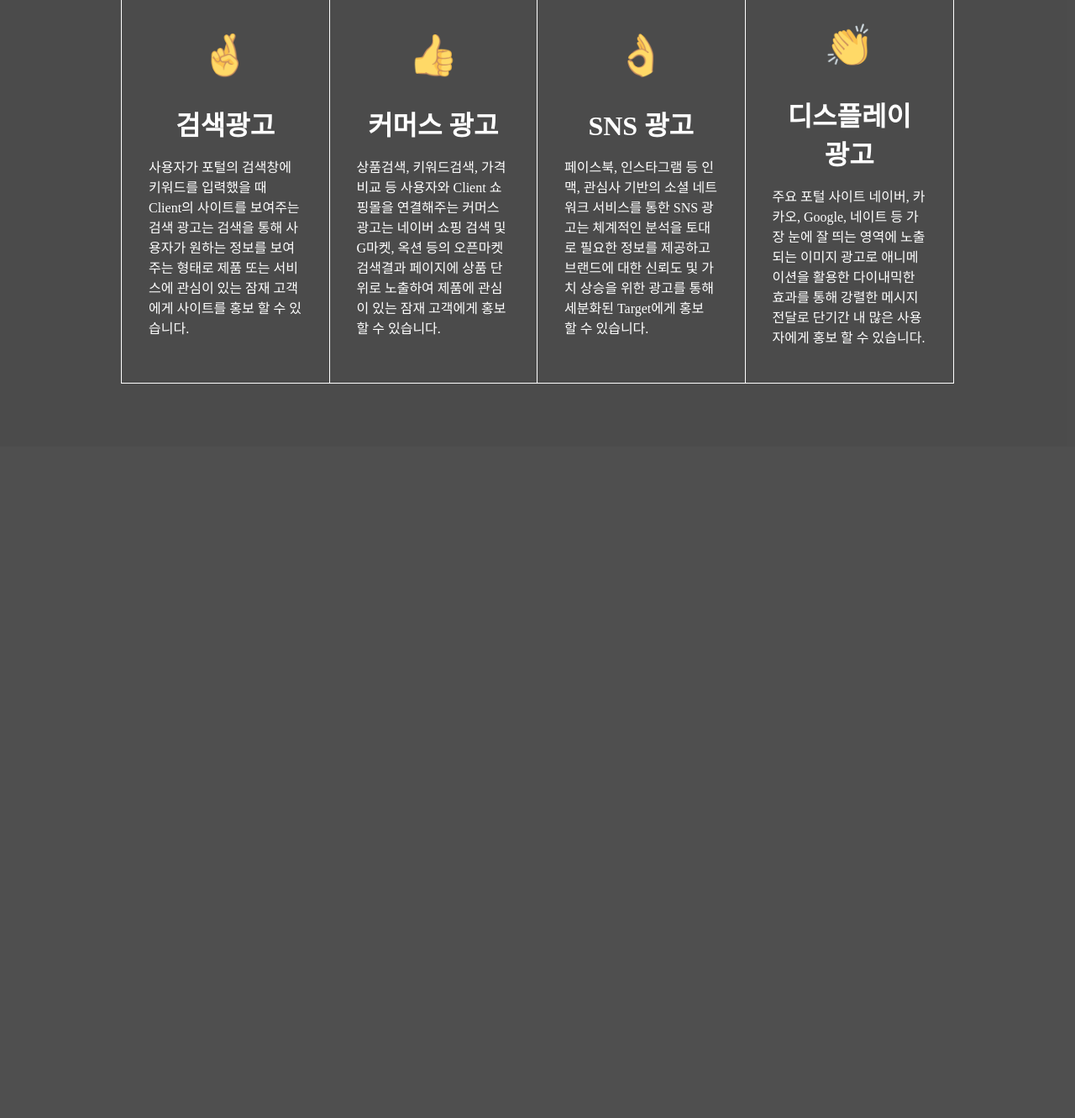
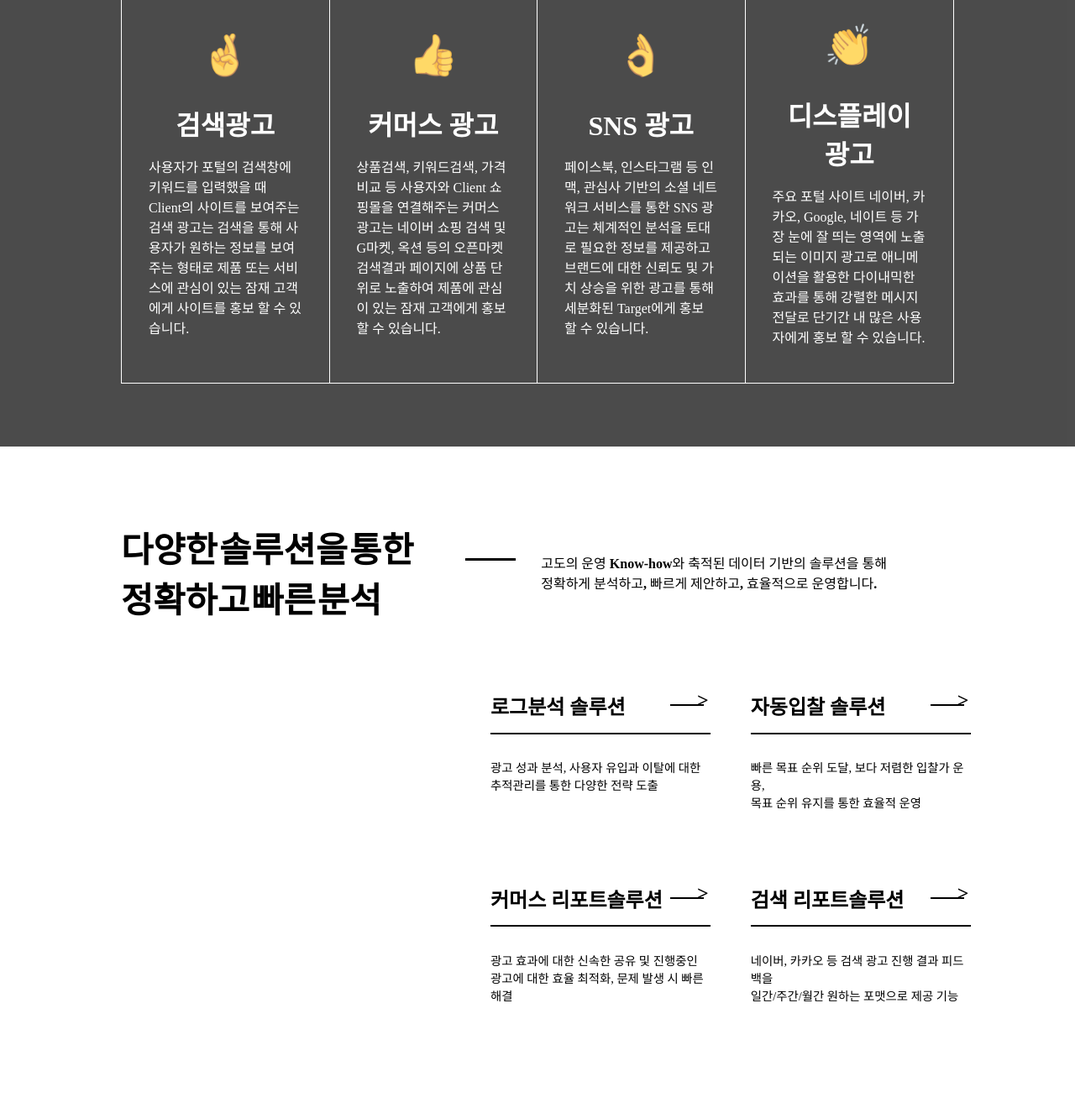
Before and after one commit to sichan1301/publish_study, a PHP site: page / in a window 1280 px wide. Shown: the part 1868-3200 px from the top of the page at 84% size. Before the commit the page ends 2325 px from the top, so only its background shows below. Run offline with PHP 8.4, Linux system fonts and the light colour scheme.

Commit message:
add einsmedia section4

```diff
--- a/einsmedia/index.html
+++ b/einsmedia/index.html
@@ -138,6 +138,41 @@
         </ul>
     </section>
 
+    <section id="section4">
+        <header>
+            <p class="section4_title">다양한 솔루션을 통한<br>정확하고 빠른 분석</p>
+            <p class="section4_subtitle">고도의 운영 Know-how와 축적된 데이터 기반의 솔루션을 통해 <br> 정확하게 분석하고, 빠르게 제안하고, 효율적으로 운영합니다.</p>
+        </header>
+
+        <article id="solution">
+            <ul>
+                <li>
+                    <p class="title">로그분석 솔루션</p>
+                    <div></div>
+                    <p class="subtitle">광고 성과 분석, 사용자 유입과 이탈에 대한 <br>추적관리를 통한 다양한 전략 도출</p>
+                </li>
+
+                <li>
+                    <p class="title">자동입찰 솔루션</p>
+                    <div></div>
+                    <p class="subtitle">빠른 목표 순위 도달, 보다 저렴한 입찰가 운용, <br>목표 순위 유지를 통한 효율적 운영</p>
+                </li>
+
+                <li>
+                    <p class="title">커머스 리포트솔루션</p>
+                    <div></div>
+                    <p class="subtitle">광고 효과에 대한 신속한 공유 및 진행중인 광고에 대한 효율 최적화, 문제 발생 시 빠른 해결</p>
+                </li>
+
+                <li>
+                    <p class="title">검색 리포트솔루션</p>
+                    <div></div>
+                    <p class="subtitle">네이버, 카카오 등 검색 광고 진행 결과 피드백을 <br>일간/주간/월간 원하는 포맷으로 제공 기능</p>
+                </li>
+            </ul>
+        </article>
+    </section>
+
 
 </body>
 </html>
--- a/einsmedia/scss/_index.scss
+++ b/einsmedia/scss/_index.scss
@@ -234,3 +234,99 @@
     }
   }
 }
+
+#section4 {
+  padding: 3em 9em;
+  height: 100vh;
+  header {
+    display: flex;
+    align-items: center;
+    justify-content: space-between;
+
+    .section4_title {
+      font-size: 2.6rem;
+      font-weight: 900;
+      word-spacing: -0.2em;
+    }
+
+    .section4_subtitle {
+      font-size: 1rem;
+      position: relative;
+      font-weight: 550;
+      margin-right: 5em;
+      word-spacing: 0;
+      &::before {
+        position: absolute;
+        display: block;
+        content: " ";
+        background-color: black;
+        top: 7px;
+        left: -90px;
+        width: 60px;
+        height: 3px;
+      }
+    }
+  }
+
+  @keyframes moving {
+    0% {
+      transform: translateY(-100%);
+    }
+    100% {
+      transform: translateY(0);
+    }
+  }
+
+  #solution {
+    width: 70%;
+    margin-left: 25em;
+    ul {
+      display: flex;
+      flex-wrap: wrap;
+      li {
+        width: 40%;
+        list-style: none;
+        margin-right: 3em;
+        margin-bottom: 3em;
+        position: relative;
+        .title {
+          cursor: pointer;
+          font-size: 1.5rem;
+          font-weight: 800;
+          margin-bottom: 0.6em;
+          &::before {
+            position: absolute;
+            content: " ";
+            top: 40px;
+            right: 8px;
+            height: 2px;
+            width: 40px;
+            background-color: black;
+          }
+          &::after {
+            position: absolute;
+            content: ">";
+            top: 22px;
+            right: 2px;
+          }
+        }
+        div {
+          cursor: pointer;
+          background-color: black;
+          height: 2px;
+          width: 100%;
+          transition: all 1s;
+          &:hover {
+            animation: moving;
+          }
+        }
+        .subtitle {
+          margin-top: 2em;
+          width: 100%;
+          font-size: 0.9rem;
+          font-weight: 500;
+        }
+      }
+    }
+  }
+}
```
Also changed, not shown: einsmedia/css/common.css, 1 other file.
